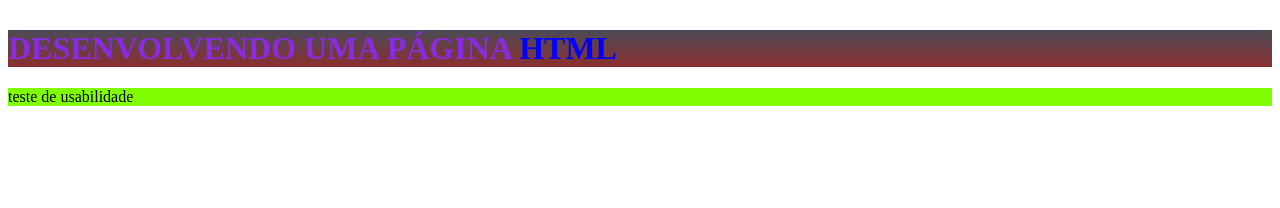
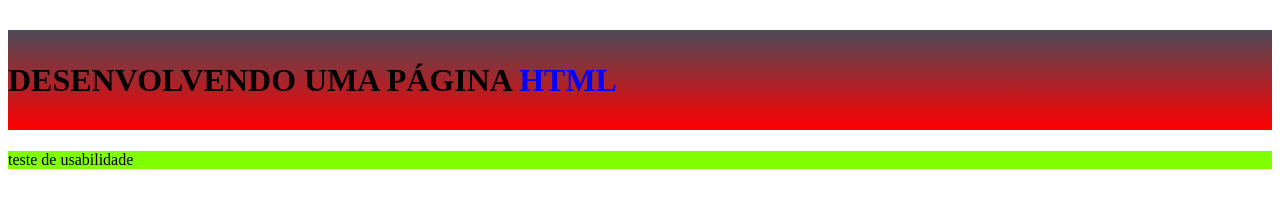
Before and after one commit to ramonsalesc/git, a plain HTML site: page index.html in a window 1280 px wide. Drawn offline with Linux system fonts and the light colour scheme.

Commit message:
DEFININDO ESPAÇAMENTO NO TITULO

```diff
--- a/estiloscss/estilos.css
+++ b/estiloscss/estilos.css
@@ -1,11 +1,11 @@
 .formata {
-  color: blueviolet;
+  margin-top: 30px;
+  background-image: linear-gradient(rgb(75, 75, 87), red);
+  line-height: 100px;
 }
 p {
   background-color: chartreuse;
 }
 
 h1 {
-  margin-top: 30px;
-  background-image: linear-gradient(rgb(75, 75, 87), rgb(139, 47, 47));
 }
--- a/index.html
+++ b/index.html
@@ -7,10 +7,9 @@
     <title>CURRICULO</title>
   </head>
   <body>
-    <h1 class="formata">
-      DESENVOLVENDO UMA PÁGINA <span style="color: blue;">HTML</span>
-    </h1>
-
+    <header class="formata">
+      <h1>DESENVOLVENDO UMA PÁGINA <span style="color: blue;">HTML</span></h1>
+    </header>
     <p>
       teste de usabilidade
     </p>
```
